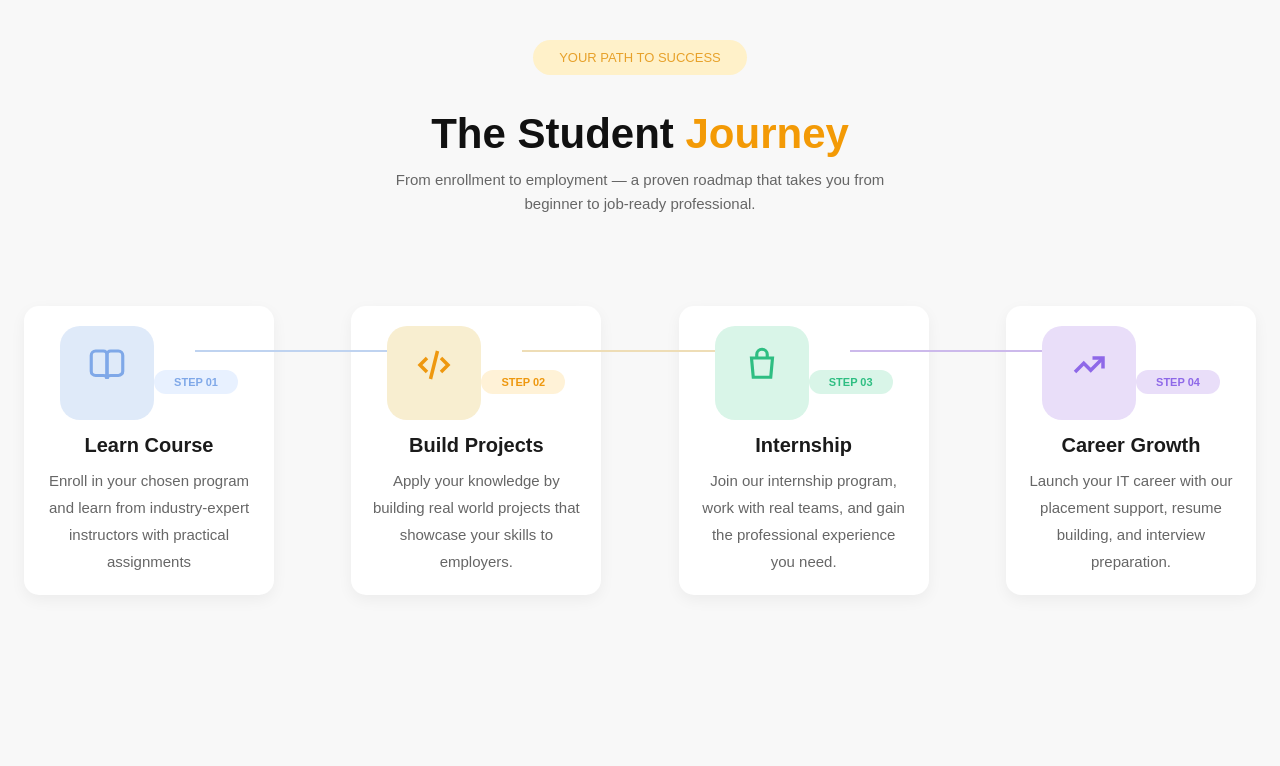
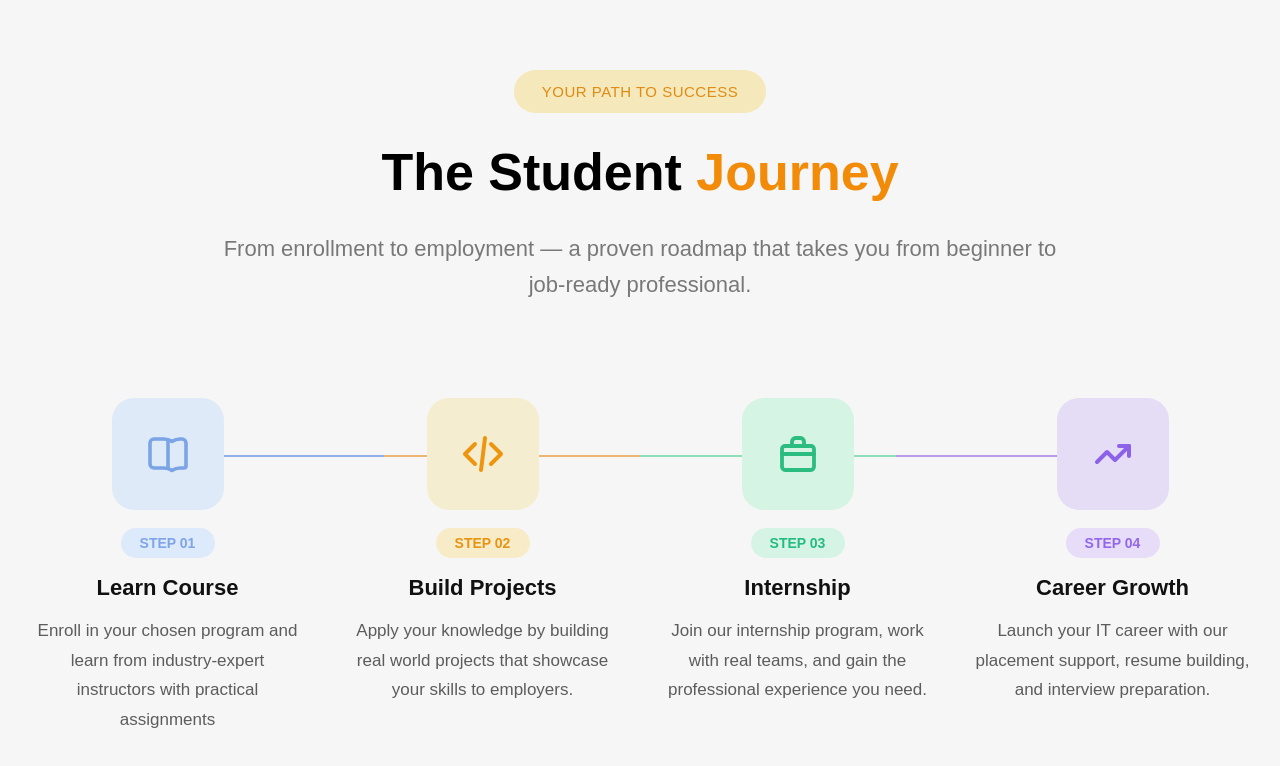
Before and after one commit to codespark2618/codespark-_official, a React (Vite) app in the folder frontend/codespark/: page /career in a window 1280 px wide. Shown: the top 766 px of the page. Built offline with nearby package versions, Linux system fonts and the light colour scheme.

Commit message:
Updated career page

```diff
--- a/frontend/codespark/src/Pages/Career.css
+++ b/frontend/codespark/src/Pages/Career.css
@@ -4,243 +4,301 @@
 
 body {
   margin: 0;
-  font-family: Arial, Helvetica, sans-serif;
-  background: #f8f8f8;
+  font-family: "Poppins", "Segoe UI", sans-serif;
+  background: #f6f6f6;
 }
 
-.journey {
-  padding: 40px 24px 30px;
-  text-align: center;
-  background: #f8f8f8;
+.career-section {
+  width: 100%;
   min-height: 100vh;
+  background: #f6f6f6;
+  padding: 70px 30px 90px;
+  display: flex;
+  flex-direction: column;
+  align-items: center;
+  justify-content: flex-start;
 }
 
-.header {
-  max-width: 900px;
-  margin: 0 auto;
+.career-header {
+  text-align: center;
+  max-width: 920px;
+  margin-bottom: 95px;
 }
 
-.badge {
+.career-badge {
   display: inline-flex;
   align-items: center;
   justify-content: center;
-  background: #fff1c9;
-  color: #e7a12a;
-  padding: 10px 26px;
+  padding: 13px 28px;
   border-radius: 999px;
-  font-size: 13px;
+  background: #f5e8ba;
+  color: #df8b14;
+  font-size: 15px;
   font-weight: 500;
-  margin-bottom: 20px;
+  letter-spacing: 0.5px;
+  margin-bottom: 30px;
 }
 
-.header h1 {
+.career-title {
   margin: 0;
   font-size: 58px;
   line-height: 1.15;
-  font-weight: 800;
-  color: #111;
+  font-weight: 700;
+  color: #000;
 }
 
-.header h1 span {
-  color: #f39a06;
+.career-title span {
+  color: #f28b08;
 }
 
-.header p {
-  max-width: 860px;
-  margin: 22px auto 0;
-  color: #777;
-  font-size: 20px;
-  line-height: 1.5;
+.career-subtitle {
+  margin: 28px auto 0;
+  max-width: 980px;
+  font-size: 25px;
+  line-height: 1.65;
+  color: #787878;
+  font-weight: 400;
 }
 
-.steps {
-  display: flex;
-  justify-content: space-between;
-  align-items: flex-start;
-  margin-top: 90px;
-  gap: 0;
+.career-journey {
+  width: 100%;
+  max-width: 1460px;
+  position: relative;
 }
 
-.card {
-  flex: 1;
-  text-align: center;
-  position: relative;
-  padding: 0 10px;
+.career-line {
+  position: absolute;
+  top: 57px;
+  left: 8%;
+  width: 84%;
+  height: 2px;
+  display: flex;
+  z-index: 0;
 }
 
-.card:not(:last-child)::after {
-  content: "";
-  position: absolute;
-  top: 44px;
-  left: calc(50% + 46px);
-  width: calc(100% - 12px);
+.line-part {
+  flex: 1;
   height: 2px;
-  z-index: 1;
 }
 
-.icon {
-  width: 94px;
-  height: 94px;
-  margin: 0 auto 14px;
-  border-radius: 18px;
+.line-blue {
+  background: #8eb0e8;
+}
+
+.line-orange {
+  background: #ebb670;
+}
+
+.line-green {
+  background: #8edeb8;
+}
+
+.line-purple {
+  background: #b99ae8;
+}
+
+.career-steps {
+  position: relative;
+  z-index: 1;
+  display: grid;
+  grid-template-columns: repeat(4, 1fr);
+  gap: 40px;
+  align-items: start;
+}
+
+.career-step {
+  text-align: center;
+  display: flex;
+  flex-direction: column;
+  align-items: center;
+}
+
+.career-icon-box {
+  width: 112px;
+  height: 112px;
+  border-radius: 22px;
   display: flex;
   align-items: center;
   justify-content: center;
-  position: relative;
-  z-index: 2;
+  margin-bottom: 18px;
 }
 
-.icon svg {
-  width: 42px;
-  height: 42px;
+.career-icon-box.blue {
+  background: #dfeaf8;
+  color: #7aa4e5;
 }
 
-.tag {
+.career-icon-box.orange {
+  background: #f5edd0;
+  color: #ee950f;
+}
+
+.career-icon-box.green {
+  background: #d6f4e4;
+  color: #2bbc7f;
+}
+
+.career-icon-box.purple {
+  background: #e5dcf6;
+  color: #8c62e8;
+}
+
+.career-icon {
+  width: 48px;
+  height: 48px;
+}
+
+.career-icon svg {
+  width: 100%;
+  height: 100%;
+}
+
+.career-step-badge {
   display: inline-flex;
   align-items: center;
   justify-content: center;
-  min-width: 84px;
-  height: 24px;
-  padding: 0 12px;
+  min-width: 94px;
+  padding: 7px 16px;
   border-radius: 999px;
-  font-size: 11px;
+  font-size: 14px;
   font-weight: 700;
-  margin-bottom: 12px;
+  margin-bottom: 16px;
 }
 
-.card h4 {
-  margin: 0 0 10px;
-  font-size: 20px;
-  font-weight: 700;
-  color: #1b1b1b;
+.career-step-badge.blue {
+  background: #ddeafb;
+  color: #7fa4e8;
 }
 
-.card p {
-  max-width: 320px;
-  margin: 0 auto;
-  color: #666;
-  font-size: 15px;
-  line-height: 1.8;
+.career-step-badge.orange {
+  background: #f7ecc7;
+  color: #e89413;
 }
 
-/* Blue */
-.blue .icon {
-  background: #dfeaf9;
-  color: #7fa8e8;
+.career-step-badge.green {
+  background: #d6f4e6;
+  color: #25bc7f;
 }
 
-.blue .tag {
-  background: #e8f1ff;
-  color: #7fa8e8;
+.career-step-badge.purple {
+  background: #e7ddf8;
+  color: #9368e8;
 }
 
-.blue::after {
-  background: #bfd3f0;
+.career-step h3 {
+  margin: 0 0 14px;
+  font-size: 25px;
+  line-height: 1.25;
+  font-weight: 600;
+  color: #111111;
 }
 
-/* Orange */
-.orange .icon {
-  background: #f8eed0;
-  color: #ee980f;
+.career-step p {
+  margin: 0;
+  max-width: 330px;
+  font-size: 19px;
+  line-height: 1.75;
+  color: #5c5c5c;
+  font-weight: 400;
 }
 
-.orange .tag {
-  background: #fff2d7;
-  color: #ee980f;
-}
-
-.orange::after {
-  background: #eeddb6;
-}
-
-/* Green */
-.green .icon {
-  background: #d9f5e8;
-  color: #2ebe82;
-}
-
-.green .tag {
-  background: #d9f5e8;
-  color: #2ebe82;
-}
-
-.green::after {
-  background: #ccb9eb;
-}
-
-/* Purple */
-.purple .icon {
-  background: #e9def9;
-  color: #8e68e8;
-}
-
-.purple .tag {
-  background: #e9def9;
-  color: #8e68e8;
-}
-
-/* Tablet */
-@media (max-width: 1100px) {
-  .header h1 {
-    font-size: 46px;
+/* large laptop */
+@media (max-width: 1400px) {
+  .career-title {
+    font-size: 52px;
   }
 
-  .header p {
-    font-size: 18px;
+  .career-subtitle {
+    font-size: 22px;
+    max-width: 860px;
   }
 
-  .steps {
-    flex-wrap: wrap;
-    gap: 40px 0;
+  .career-step h3 {
+    font-size: 22px;
   }
 
-  .card {
-    flex: 0 0 50%;
-    max-width: 50%;
-  }
-
-  .card::after {
-    display: none;
+  .career-step p {
+    font-size: 17px;
   }
 }
 
-/* Mobile */
-@media (max-width: 768px) {
-  .journey {
-    padding: 30px 16px;
+/* tablet */
+@media (max-width: 992px) {
+  .career-section {
+    padding: 60px 20px 70px;
   }
 
-  .badge {
-    font-size: 12px;
-    padding: 8px 18px;
+  .career-header {
+    margin-bottom: 70px;
   }
 
-  .header h1 {
+  .career-title {
+    font-size: 42px;
+  }
+
+  .career-subtitle {
+    font-size: 20px;
+    line-height: 1.6;
+  }
+
+  .career-line {
+    display: none;
+  }
+
+  .career-steps {
+    grid-template-columns: repeat(2, 1fr);
+    gap: 45px 28px;
+  }
+
+  .career-step p {
+    max-width: 100%;
+  }
+}
+
+/* mobile */
+@media (max-width: 576px) {
+  .career-section {
+    padding: 50px 16px 60px;
+  }
+
+  .career-badge {
+    font-size: 13px;
+    padding: 11px 20px;
+    margin-bottom: 22px;
+  }
+
+  .career-title {
     font-size: 34px;
   }
 
-  .header p {
-    font-size: 16px;
-    line-height: 1.6;
+  .career-subtitle {
+    font-size: 17px;
+    line-height: 1.7;
+    margin-top: 20px;
   }
 
-  .steps {
-    flex-direction: column;
-    align-items: center;
+  .career-steps {
+    grid-template-columns: 1fr;
     gap: 34px;
-    margin-top: 55px;
   }
 
-  .card {
-    max-width: 100%;
-    width: 100%;
+  .career-icon-box {
+    width: 96px;
+    height: 96px;
+    border-radius: 20px;
   }
 
-  .card::after {
-    display: none;
+  .career-icon {
+    width: 42px;
+    height: 42px;
   }
 
-  .card p {
-    max-width: 100%;
+  .career-step h3 {
+    font-size: 22px;
+  }
+
+  .career-step p {
+    font-size: 16px;
+    line-height: 1.7;
   }
 }
--- a/frontend/codespark/src/Pages/Career.jsx
+++ b/frontend/codespark/src/Pages/Career.jsx
@@ -1,86 +1,110 @@
 import React from "react";
-import "./Career.css";   // (optional: later rename pannalam)
+import "./Career.css";
 
-function Career() {   // 👈 CHANGE HERE
+function Career() {
+  const steps = [
+    {
+      step: "STEP 01",
+      title: "Learn Course",
+      description:
+        "Enroll in your chosen program and learn from industry-expert instructors with practical assignments",
+      icon: (
+        <svg viewBox="0 0 24 24" fill="none" stroke="currentColor" strokeWidth="1.8" strokeLinecap="round" strokeLinejoin="round">
+          <path d="M3 6.5C3 5.4 3.9 4.5 5 4.5H10c1.4 0 2.7.4 4 1.2 1.3-.8 2.6-1.2 4-1.2h1c1.1 0 2 .9 2 2v11.5c0 .6-.4 1-1 1h-2c-1.4 0-2.7.4-4 1.2-1.3-.8-2.6-1.2-4-1.2H5c-1.1 0-2-.9-2-2V6.5Z" />
+          <path d="M12 5.7V19.2" />
+        </svg>
+      ),
+      cardClass: "blue",
+      lineClass: "line-blue",
+    },
+    {
+      step: "STEP 02",
+      title: "Build Projects",
+      description:
+        "Apply your knowledge by building real world projects that showcase your skills to employers.",
+      icon: (
+        <svg viewBox="0 0 24 24" fill="none" stroke="currentColor" strokeWidth="2" strokeLinecap="round" strokeLinejoin="round">
+          <path d="M8 7 3 12l5 5" />
+          <path d="M16 7l5 5-5 5" />
+          <path d="M13 4 11 20" />
+        </svg>
+      ),
+      cardClass: "orange",
+      lineClass: "line-orange",
+    },
+    {
+      step: "STEP 03",
+      title: "Internship",
+      description:
+        "Join our internship program, work with real teams, and gain the professional experience you need.",
+      icon: (
+        <svg viewBox="0 0 24 24" fill="none" stroke="currentColor" strokeWidth="1.9" strokeLinecap="round" strokeLinejoin="round">
+          <path d="M9 7V5.8A1.8 1.8 0 0 1 10.8 4h2.4A1.8 1.8 0 0 1 15 5.8V7" />
+          <path d="M4 9.5C4 8.7 4.7 8 5.5 8h13c.8 0 1.5.7 1.5 1.5v8.8c0 .9-.7 1.7-1.6 1.7H5.6C4.7 20 4 19.2 4 18.3V9.5Z" />
+          <path d="M4 12h16" />
+        </svg>
+      ),
+      cardClass: "green",
+      lineClass: "line-green",
+    },
+    {
+      step: "STEP 04",
+      title: "Career Growth",
+      description:
+        "Launch your IT career with our placement support, resume building, and interview preparation.",
+      icon: (
+        <svg viewBox="0 0 24 24" fill="none" stroke="currentColor" strokeWidth="2" strokeLinecap="round" strokeLinejoin="round">
+          <path d="M4 16l5-5 4 4 7-7" />
+          <path d="M15 8h5v5" />
+        </svg>
+      ),
+      cardClass: "purple",
+      lineClass: "line-purple",
+    },
+  ];
+
   return (
-    <div className="journey">
-      <div className="header">
-        <span className="badge">YOUR PATH TO SUCCESS</span>
+    <section className="career-section">
+      <div className="career-header">
+        <span className="career-badge">YOUR PATH TO SUCCESS</span>
 
-        <h1>
+        <h1 className="career-title">
           The Student <span>Journey</span>
         </h1>
 
-        <p>
+        <p className="career-subtitle">
           From enrollment to employment — a proven roadmap that takes you from
           beginner to job-ready professional.
         </p>
       </div>
 
-      <div className="steps">
-        <div className="card blue">
-          <div className="icon">
-            <svg viewBox="0 0 24 24" fill="none" stroke="currentColor" strokeWidth="1.8">
-              <path d="M3 6.5C3 5.1 4.1 4 5.5 4H10c1.1 0 2 .9 2 2v14c0-1.1-.9-2-2-2H5.5A2.5 2.5 0 0 1 3 15.5v-9Z"/>
-              <path d="M21 6.5C21 5.1 19.9 4 18.5 4H14c-1.1 0-2 .9-2 2v14c0-1.1.9-2 2-2h4.5A2.5 2.5 0 0 0 21 15.5v-9Z"/>
-            </svg>
-          </div>
-          <div className="tag">STEP 01</div>
-          <h4>Learn Course</h4>
-          <p>
-            Enroll in your chosen program and learn from industry-expert instructors
-            with practical assignments
-          </p>
+      <div className="career-journey">
+        <div className="career-line">
+          <span className="line-part line-blue"></span>
+          <span className="line-part line-orange"></span>
+          <span className="line-part line-green"></span>
+          <span className="line-part line-purple"></span>
         </div>
 
-        <div className="card orange">
-          <div className="icon">
-            <svg viewBox="0 0 24 24" fill="none" stroke="currentColor" strokeWidth="2">
-              <path d="M8 16 4 12l4-4"/>
-              <path d="m16 8 4 4-4 4"/>
-              <path d="m14 4-4 16"/>
-            </svg>
-          </div>
-          <div className="tag">STEP 02</div>
-          <h4>Build Projects</h4>
-          <p>
-            Apply your knowledge by building real world projects that showcase
-            your skills to employers.
-          </p>
-        </div>
+        <div className="career-steps">
+          {steps.map((item, index) => (
+            <div className="career-step" key={index}>
+              <div className={`career-icon-box ${item.cardClass}`}>
+                <div className="career-icon">{item.icon}</div>
+              </div>
 
-        <div className="card green">
-          <div className="icon">
-            <svg viewBox="0 0 24 24" fill="none" stroke="currentColor" strokeWidth="1.8">
-              <path d="M6 8h12l-1 11H7L6 8Z"/>
-              <path d="M9 8V6a3 3 0 0 1 6 0v2"/>
-            </svg>
-          </div>
-          <div className="tag">STEP 03</div>
-          <h4>Internship</h4>
-          <p>
-            Join our internship program, work with real teams, and gain the
-            professional experience you need.
-          </p>
-        </div>
+              <div className={`career-step-badge ${item.cardClass}`}>
+                {item.step}
+              </div>
 
-        <div className="card purple">
-          <div className="icon">
-            <svg viewBox="0 0 24 24" fill="none" stroke="currentColor" strokeWidth="2">
-              <path d="M4 16l5-5 4 4 7-7"/>
-              <path d="M14 8h6v6"/>
-            </svg>
-          </div>
-          <div className="tag">STEP 04</div>
-          <h4>Career Growth</h4>
-          <p>
-            Launch your IT career with our placement support, resume building,
-            and interview preparation.
-          </p>
+              <h3>{item.title}</h3>
+              <p>{item.description}</p>
+            </div>
+          ))}
         </div>
       </div>
-    </div>
+    </section>
   );
 }
 
-export default Career;   // 👈 CHANGE HERE
+export default Career;
```
